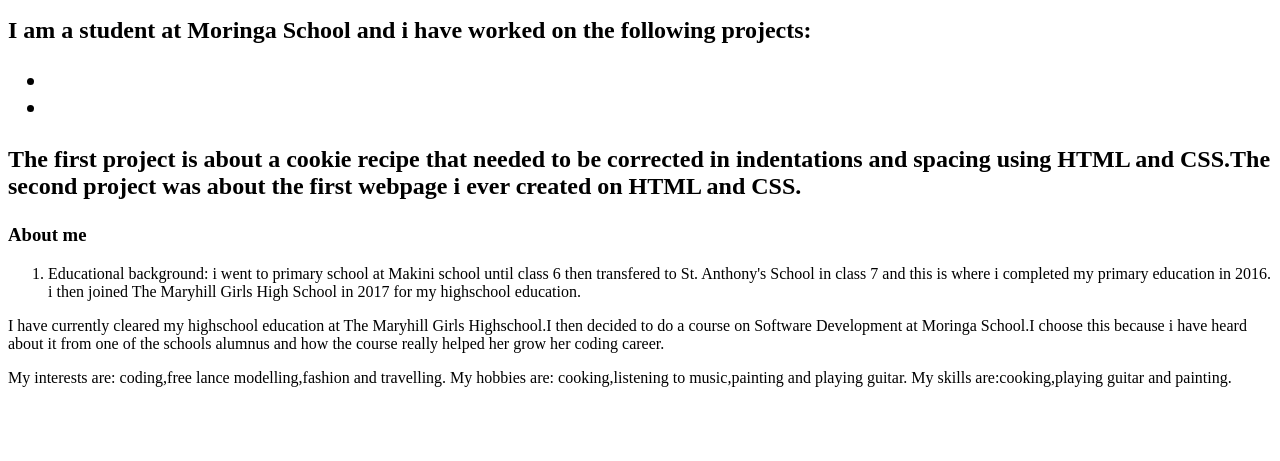
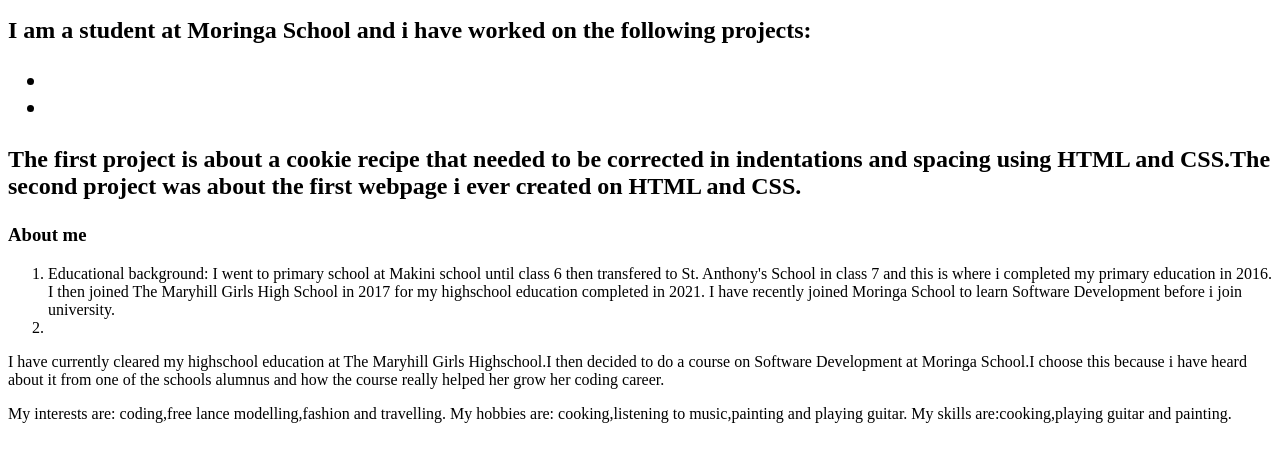
Before and after one commit to muirumelissa/myportfolio, a plain HTML site: page landing-page.html in a window 1280 px wide. Shown: the part 101-562 px from the top of the page. Drawn offline with Linux system fonts and the light colour scheme.

Commit message:
add landing-page.html

```diff
--- a/landing-page.html
+++ b/landing-page.html
@@ -16,8 +16,10 @@
         <h3>About me</h3>
           <ol>
               <li>Educational background:
-                  i went to primary school at Makini school until class 6 then transfered to St. Anthony's School in class 7 and this is where i completed my primary education in 2016.</li>
-                  i then joined The Maryhill Girls High School in 2017 for my highschool education.
+                  I went to primary school at Makini school until class 6 then transfered to St. Anthony's School in class 7 and this is where i completed my primary education in 2016.
+                  I then joined The Maryhill Girls High School in 2017 for my highschool education completed in 2021.
+                  I have recently joined Moringa School to learn Software Development before i join university.</li>
+              <li></li>
           </ol>
         <p>I have currently cleared my highschool education at The Maryhill Girls Highschool.I then decided to do a course on Software Development at Moringa School.I choose this because i have heard about it from one of the schools alumnus and how the course really helped her grow her coding career.</p>
         <p>My interests are: coding,free lance modelling,fashion and travelling.
```
